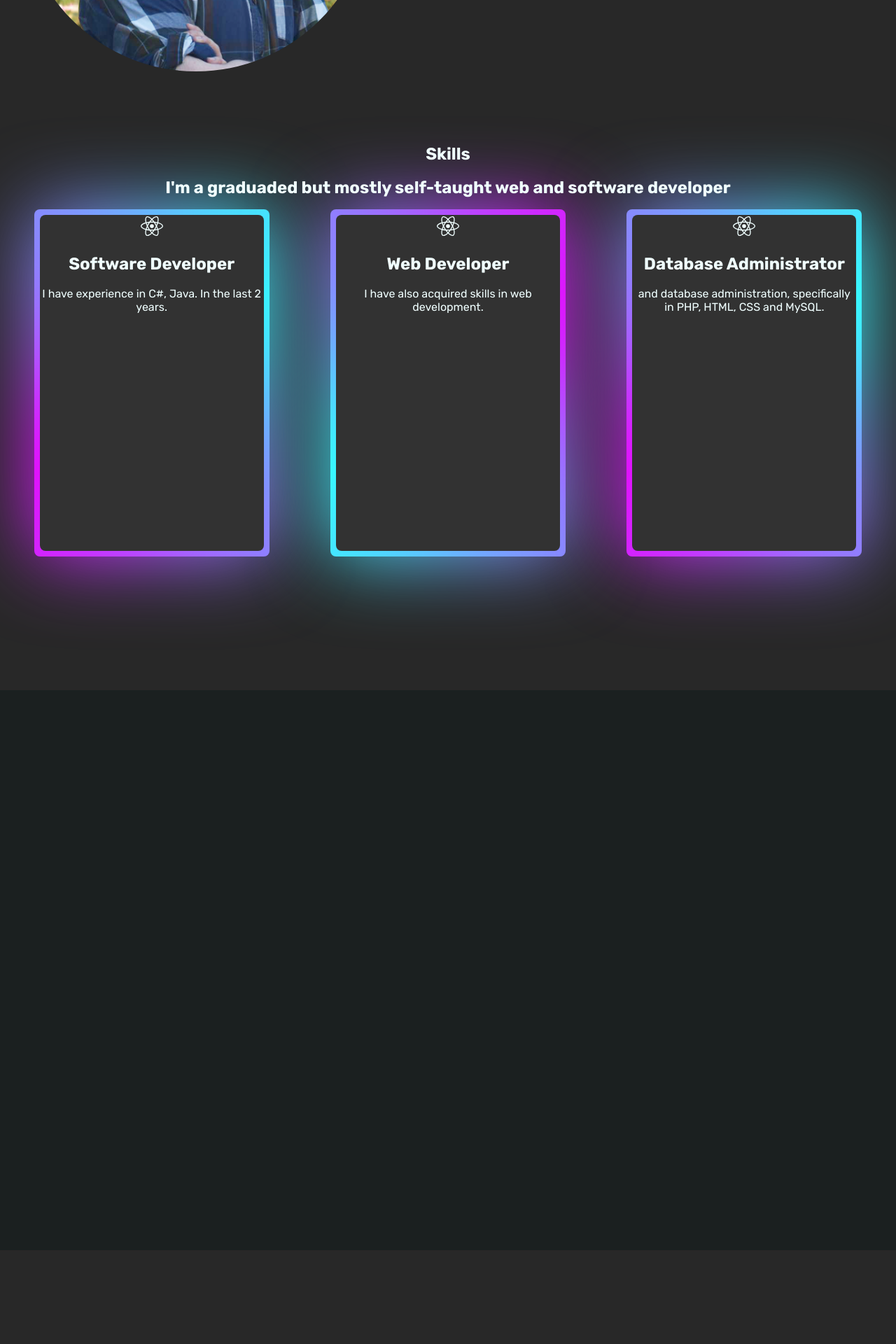
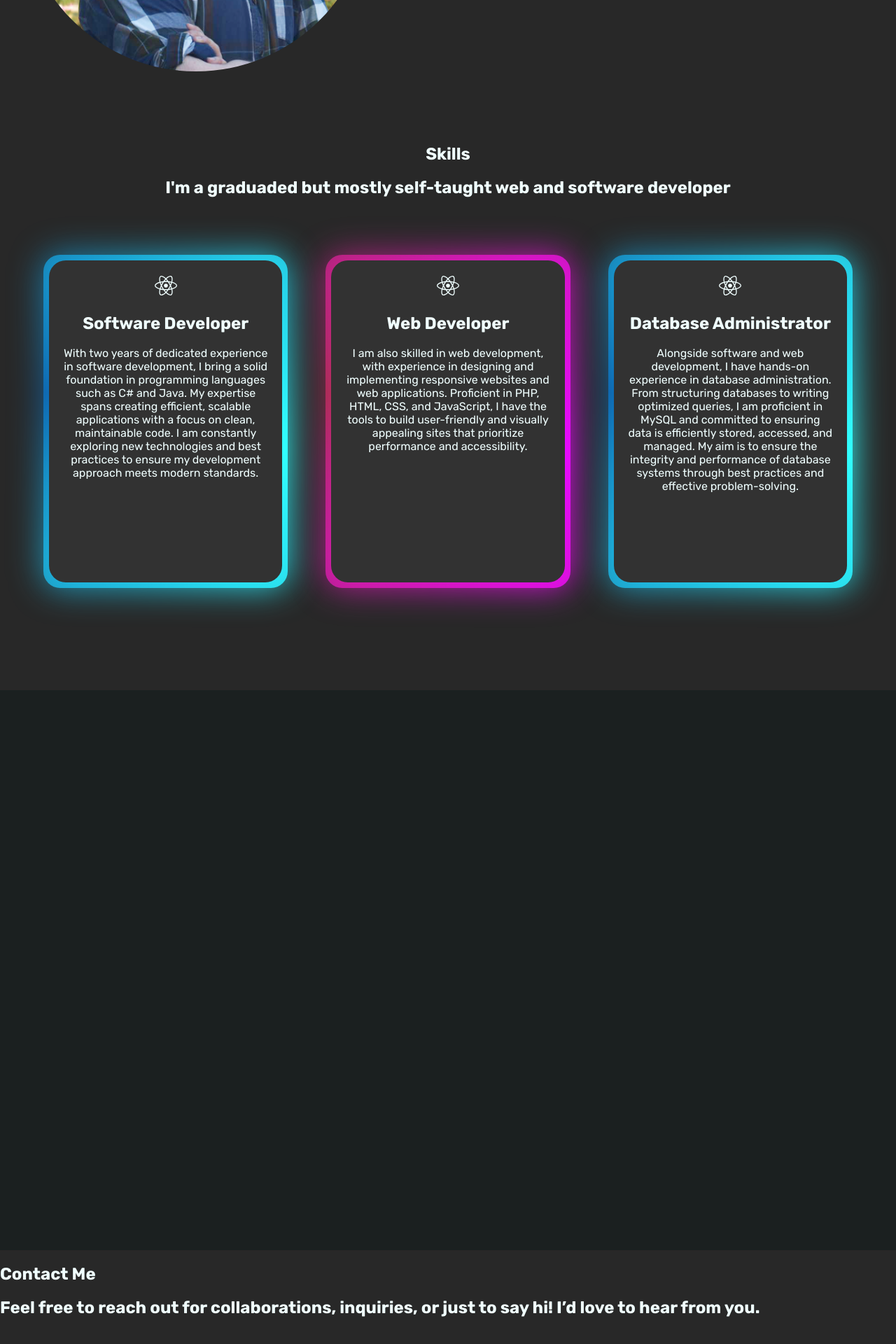
Before and after one commit to Pityuwarrior/Portfolio, a React (Vite) app: page / in a window 1280 px wide. Shown: the part 1862-3782 px from the top of the page at 70% size. Built offline with nearby package versions, Linux system fonts and the light colour scheme.

Commit message:
19.11.24 Skill container improvement.

```diff
--- a/src/assets/scss/Skills.module.scss
+++ b/src/assets/scss/Skills.module.scss
@@ -13,15 +13,15 @@
     padding-top: 5pc;
 
     .skills_text{
-
+        padding-bottom: 20px;
     }
 
     .skills_templates_container{
         display: flex;
         flex-direction: row;
-        justify-content: space-around;
+        justify-content: space-evenly;
         align-items: center;
-        margin: 5px;
+        padding-top: 50px;
 
 
 
@@ -38,10 +38,12 @@
             max-width: 20pc;
 
             */
-            height: 60vh;
+
+            padding: 20px 20px 0 20px;
+            height: 55vh;
             aspect-ratio: 1 / 1.5;
             background-color: rgb(50, 50, 50);
-            border-radius: 0.5rem;
+            border-radius: 1.5rem;
             position: relative;
 
             &::before, &::after{
@@ -51,16 +53,17 @@
                 z-index: -1;
                 background: conic-gradient(
                     from var(--gradient-angle),
-                    map-get($Colorpalette , PrimaryColor),
                     map-get($Colorpalette , SecondaryColor),
-                    map-get($Colorpalette , PrimaryColor),
+                    map-get($Colorpalette , SecondaryColorShadow),
+                    map-get($Colorpalette , SecondaryColor)
+
                 );
                 border-radius: inherit;
-                animation: rotation 10s linear infinite;
+                animation: rotation 5s linear infinite;
             }
 
             &::after{
-                filter: blur(3.5rem);
+                filter: blur(1.5rem);
             }
 
             @keyframes rotation {
@@ -76,9 +79,9 @@
             &::before, &::after{
                 background: conic-gradient(
                     from var(--gradient-angle),
-                    map-get($Colorpalette , SecondaryColor),
                     map-get($Colorpalette , PrimaryColor),
-                    map-get($Colorpalette , SecondaryColor)
+                    map-get($Colorpalette , PrimaryColorShadow),
+                    map-get($Colorpalette , PrimaryColor),
                 );}
         }
     }
--- a/src/assets/scss/_variables.scss
+++ b/src/assets/scss/_variables.scss
@@ -2,8 +2,9 @@
 
 $Colorpalette:  (
 PrimaryColor:rgb(230, 10, 255),
+PrimaryColorShadow:rgba(250, 48, 115, 0.5),
 SecondaryColor: rgb(50, 255, 255),
-SecondaryColorShadow: rgba(50, 255, 255, 0.22)
+SecondaryColorShadow: rgba(0, 140, 255, 0.500)
 );
 
 $BackgroundColor: (
--- a/src/components/Contact.tsx
+++ b/src/components/Contact.tsx
@@ -1,10 +1,13 @@
 import variables from '../assets/scss/Contact.module.scss';
-
+import staticText from '../data/contentContact.json';
 
 export function Contact(){
     return(
         <section className = {`${variables.contact_section} protfolio_section`}id = "contact">
-
+            <div className={variables.contact_text}>
+                <h1 className = {variables.contact_title}>{staticText.title}</h1>
+                <h2 className = {variables.contact_description}>{staticText.description}</h2>
+            </div>
         </section>
     )
 }
--- /dev/null
+++ b/src/data/contentContact.json
@@ -0,0 +1,5 @@
+{
+    "welcome":"Welcome to my",
+    "title": "Contact Me",
+    "description": "Feel free to reach out for collaborations, inquiries, or just to say hi! I’d love to hear from you."
+}
--- a/src/data/contentSkills.json
+++ b/src/data/contentSkills.json
@@ -4,15 +4,15 @@
     "templateContent": {
         "left": {
             "title": "Software Developer",
-            "content": "I have experience in C#, Java. In the last 2 years."
+            "content": "With two years of dedicated experience in software development, I bring a solid foundation in programming languages such as C# and Java. My expertise spans creating efficient, scalable applications with a focus on clean, maintainable code. I am constantly exploring new technologies and best practices to ensure my development approach meets modern standards."
         },
         "center": {
             "title": "Web Developer",
-            "content": "I have also acquired skills in web development."
+            "content": "I am also skilled in web development, with experience in designing and implementing responsive websites and web applications. Proficient in PHP, HTML, CSS, and JavaScript, I have the tools to build user-friendly and visually appealing sites that prioritize performance and accessibility."
         },
         "right": {
             "title": "Database Administrator",
-            "content": "and database administration, specifically in PHP, HTML, CSS and MySQL."
+            "content": "Alongside software and web development, I have hands-on experience in database administration. From structuring databases to writing optimized queries, I am proficient in MySQL and committed to ensuring data is efficiently stored, accessed, and managed. My aim is to ensure the integrity and performance of database systems through best practices and effective problem-solving."
         }
     }
 }
```
